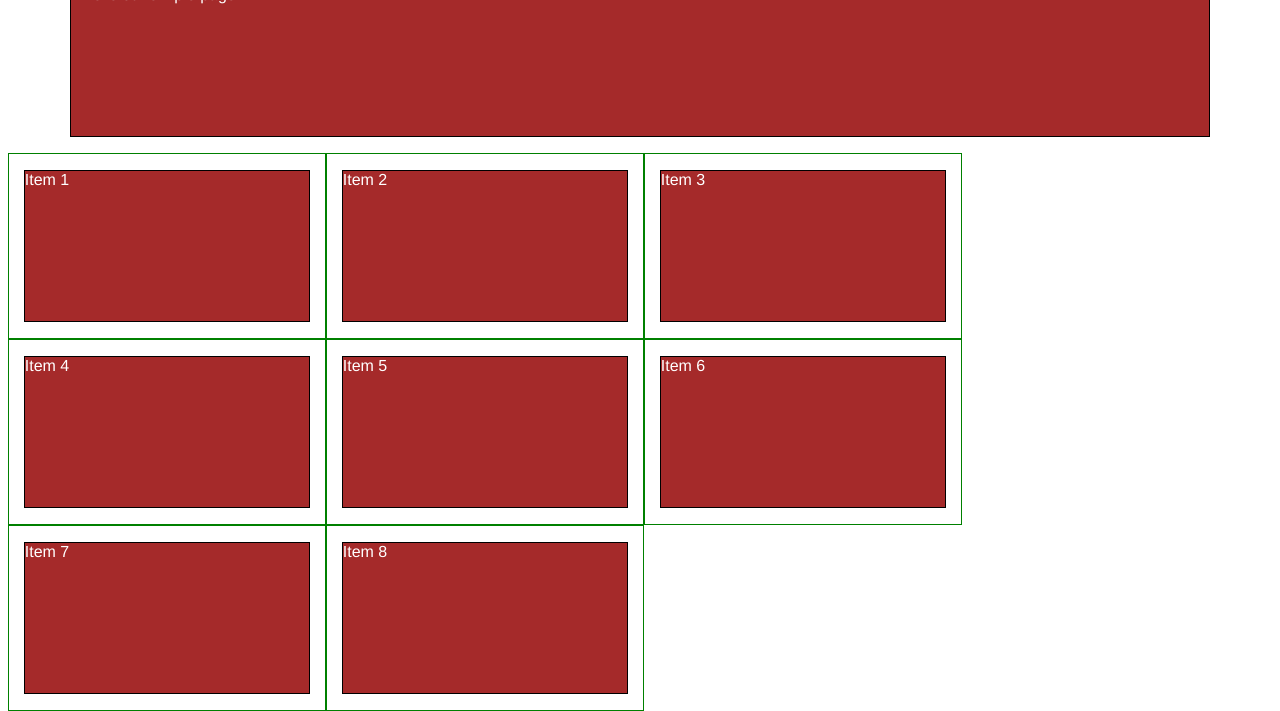
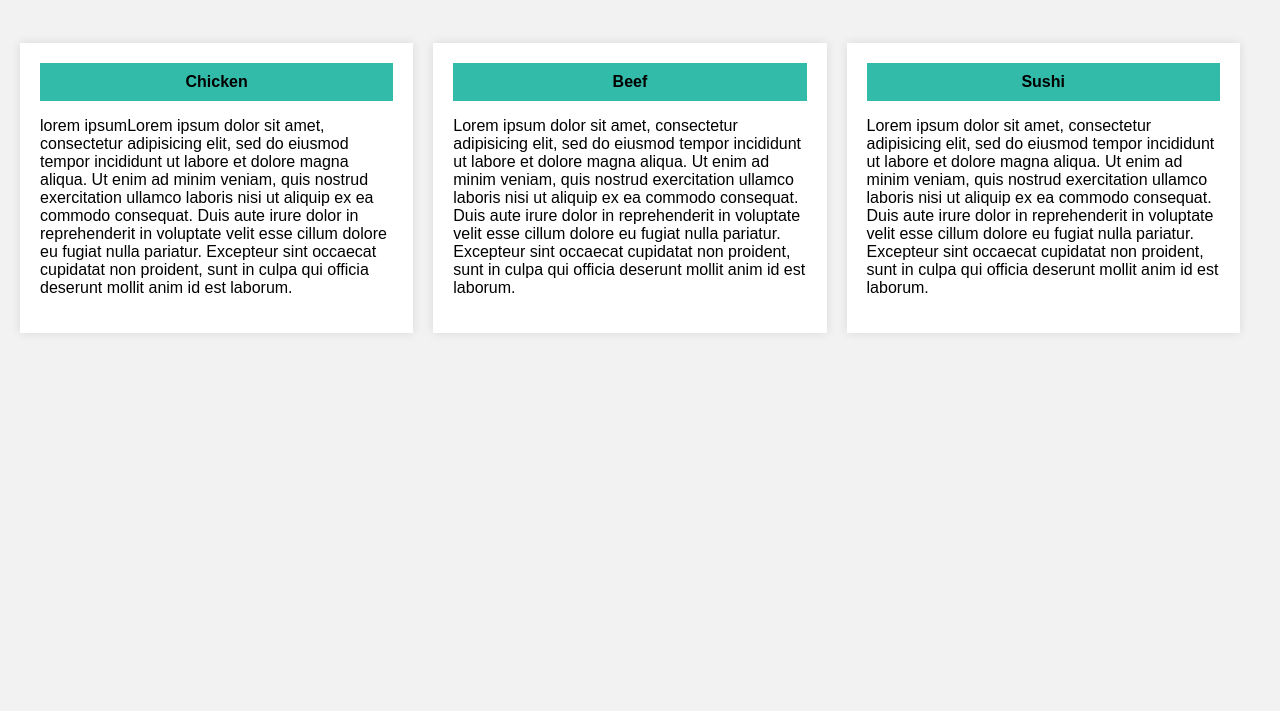
Before and after one commit to bashir-lgkp/mod2-solution, a plain HTML site: page index.html in a window 1280 px wide. Shown: the part 89-800 px from the top of the page. Drawn offline with Linux system fonts and the light colour scheme.

Commit message:
Final version

```diff
--- a/index.html
+++ b/index.html
@@ -1,23 +1,55 @@
 <!DOCTYPE html>
-<html>
+<html lang="en">
 <head>
-<meta charset="utf-8">
-<meta name="viewport" content="width=device-width, initial-scale=1">
-<title>Module2 solution</title>
-<link rel="stylesheet" href="style.css">
+    <meta charset="UTF-8">
+    <meta name="viewport" content="width=device-width, initial-scale=1.0">
+    <link rel="stylesheet" href="style.css">
+    <title>Module-2 solution</title>
+
+    <style type="text/css">
+        main
+            {
+                margin: 20px;
+            }
+    </style>
 </head>
 <body>
-<h1>Our Menu</h1>
-  <p>This is our simple page</p>
-<div class="row">
-  <div class="col-lg-3 col-md-6"><p>Item 1</p></div>
-  <div class="col-lg-3 col-md-6"><p>Item 2</p></div>
-  <div class="col-lg-3 col-md-6"><p>Item 3</p></div>
-  <div class="col-lg-3 col-md-6"><p>Item 4</p></div>
-  <div class="col-lg-3 col-md-6"><p>Item 5</p></div>
-  <div class="col-lg-3 col-md-6"><p>Item 6</p></div>
-  <div class="col-lg-3 col-md-6"><p>Item 7</p></div>
-  <div class="col-lg-3 col-md-6"><p>Item 8</p></div>
-</div>
+
+    <header>
+        <h1>Our Menu</h1>
+    </header>
+
+    <main>
+        <div class="column">
+            <div class="header">Chicken </div>
+            <p>lorem ipsumLorem ipsum dolor sit amet, consectetur adipisicing elit, sed do eiusmod
+            tempor incididunt ut labore et dolore magna aliqua. Ut enim ad minim veniam,
+            quis nostrud exercitation ullamco laboris nisi ut aliquip ex ea commodo
+            consequat. Duis aute irure dolor in reprehenderit in voluptate velit esse
+            cillum dolore eu fugiat nulla pariatur. Excepteur sint occaecat cupidatat non
+            proident, sunt in culpa qui officia deserunt mollit anim id est laborum.</p>
+        </div>
+
+        <div class="column">
+            <div class="header">Beef</div>
+            <p>Lorem ipsum dolor sit amet, consectetur adipisicing elit, sed do eiusmod
+            tempor incididunt ut labore et dolore magna aliqua. Ut enim ad minim veniam,
+            quis nostrud exercitation ullamco laboris nisi ut aliquip ex ea commodo
+            consequat. Duis aute irure dolor in reprehenderit in voluptate velit esse
+            cillum dolore eu fugiat nulla pariatur. Excepteur sint occaecat cupidatat non
+            proident, sunt in culpa qui officia deserunt mollit anim id est laborum.</p>
+        </div>
+
+        <div class="column">
+            <div class="header">Sushi</div>
+            <p>Lorem ipsum dolor sit amet, consectetur adipisicing elit, sed do eiusmod
+            tempor incididunt ut labore et dolore magna aliqua. Ut enim ad minim veniam,
+            quis nostrud exercitation ullamco laboris nisi ut aliquip ex ea commodo
+            consequat. Duis aute irure dolor in reprehenderit in voluptate velit esse
+            cillum dolore eu fugiat nulla pariatur. Excepteur sint occaecat cupidatat non
+            proident, sunt in culpa qui officia deserunt mollit anim id est laborum.</p>
+        </div>
+    </main>
+
 </body>
 </html>
--- a/style.css
+++ b/style.css
@@ -1,25 +1,60 @@
-h1 {
-  margin-bottom: 15px;
+            body
+            {
+                font-family: Arial, sans-serif;
+                margin: 0;
+                padding: 0;
+                background-color: #f2f2f2;
             }
 
-p {
-  border: 1px solid black;
-  background-color: #A52A2A;
-  width: 90%;
-  height: 150px;
-  margin-right: auto;
-  margin-left: auto;
-  font-family: Helvetica;
-  color: white;
+            header
+            {
+                color: Black;
+                text-align: center;
+                padding: 1em;
             }
 
-/* Simple Responsive Framework. */
-.row {
-  width: 100%;
+            main
+            {
+                margin: 20px;
             }
 
-/********** Large devices only **********/
-@media (min-width: 1200px) {
+            .column
+            {
+                width: calc(33.33% - 20px);
+                float: left;
+                background-color: white;
+                padding: 20px;
+                box-shadow: 0 0 10px rgba(0, 0, 0, 0.1);
+                margin-right: 20px;
+                margin-bottom: 20px;
+                box-sizing: border-box;
+            }
+
+            .column:last-child
+            {
+                margin-right: 0;
+            }
+
+            .column .header
+            {
+                background-color: #3BA;
+                text-align: center;
+                font-weight: bold;
+                padding: 10px;
+                margin: 0;
+            }
+
+            footer
+            {
+                background-color: #333;
+                color: white;
+                text-align: center;
+                padding: 1em;
+                clear: both;
+            }
+
+            /********** For desktops **********/
+                @media (min-width: 992px) {
                   .col-lg-1, .col-lg-2, .col-lg-3, .col-lg-4, .col-lg-5, .col-lg-6, .col-lg-7, .col-lg-8, .col-lg-9, .col-lg-10, .col-lg-11, .col-lg-12 {
                     float: left;
                     border: 1px solid green;
@@ -62,9 +97,10 @@ p {
                   }
                 }
 
-/********** Medium devices only **********/
-@media (min-width: 950px) and (max-width: 1199px) {
-  .col-md-1, .col-md-2, .col-md-3, .col-md-4, .col-md-5, .col-md-6, .col-md-7, .col-md-8, .col-md-9, .col-md-10, .col-md-11, .col-md-12 {
+                /********** For tablets **********/
+                @media (min-width: 768px) and (max-width: 991px) {
+                  .col-md-1, .col-md-2, .col-md-3, .col-md-4, .col-md-5, .col-md-6, .col-md-7, .col-md-8, .col-md-9, .col-md-10, .col-md-11, .col-md-12
+                  {
                     float: left;
                     border: 1px solid green;
                   }
```
Lines whose indentation alone changed are shown as unchanged.
